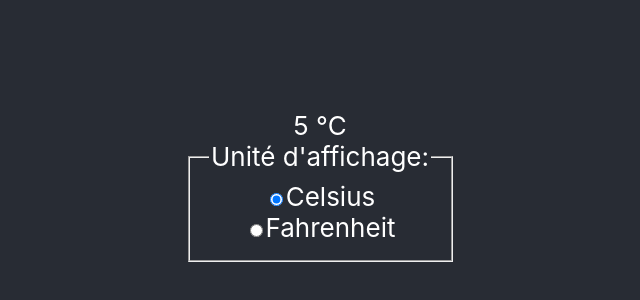
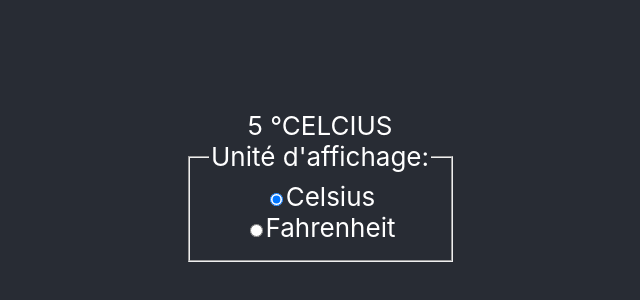
Before and after one commit to ThoRibeiro/MyMeteo, a React (Create React App) app in the folder web-app/: page / in a window 1280 px wide. Shown: the part 214-514 px from the top of the page, without its empty margins (320-960 px from the left). Built offline with nearby package versions, Linux system fonts and the light colour scheme.

Commit message:
feat unit

```diff
--- a/web-app/src/components/Temperature.tsx
+++ b/web-app/src/components/Temperature.tsx
@@ -3,12 +3,15 @@ import { useState } from "react";
 export function Temperature() {
   const TEMPERATURE = 5;
 
+  type TemperatureUnit = "CELCIUS" | "FAHRENHEIT";
+
   const [isCelcius, setIsCelcius] = useState(true);
+  const [unit, setUnit] = useState<TemperatureUnit>("CELCIUS");
 
-  console.log(isCelcius);
+  console.log(unit);
   return (
     <div>
-      {TEMPERATURE} °{isCelcius ? "C" : "F"}
+      {TEMPERATURE} °{unit}
       <fieldset>
         <legend> Unité d'affichage: </legend>
         <label>
@@ -16,7 +19,7 @@ export function Temperature() {
             type="radio"
             name="unit"
             value="Celsius"
-            onClick={() => setIsCelcius(true)}
+            onClick={() => setUnit("CELCIUS")}
             defaultChecked
           />
           Celsius
@@ -25,7 +28,7 @@ export function Temperature() {
             type="radio"
             name="unit"
             value="Fahrenheit"
-            onClick={() => setIsCelcius(false)}
+            onClick={() => setUnit("FAHRENHEIT")}
           />
           Fahrenheit
         </label>
```
